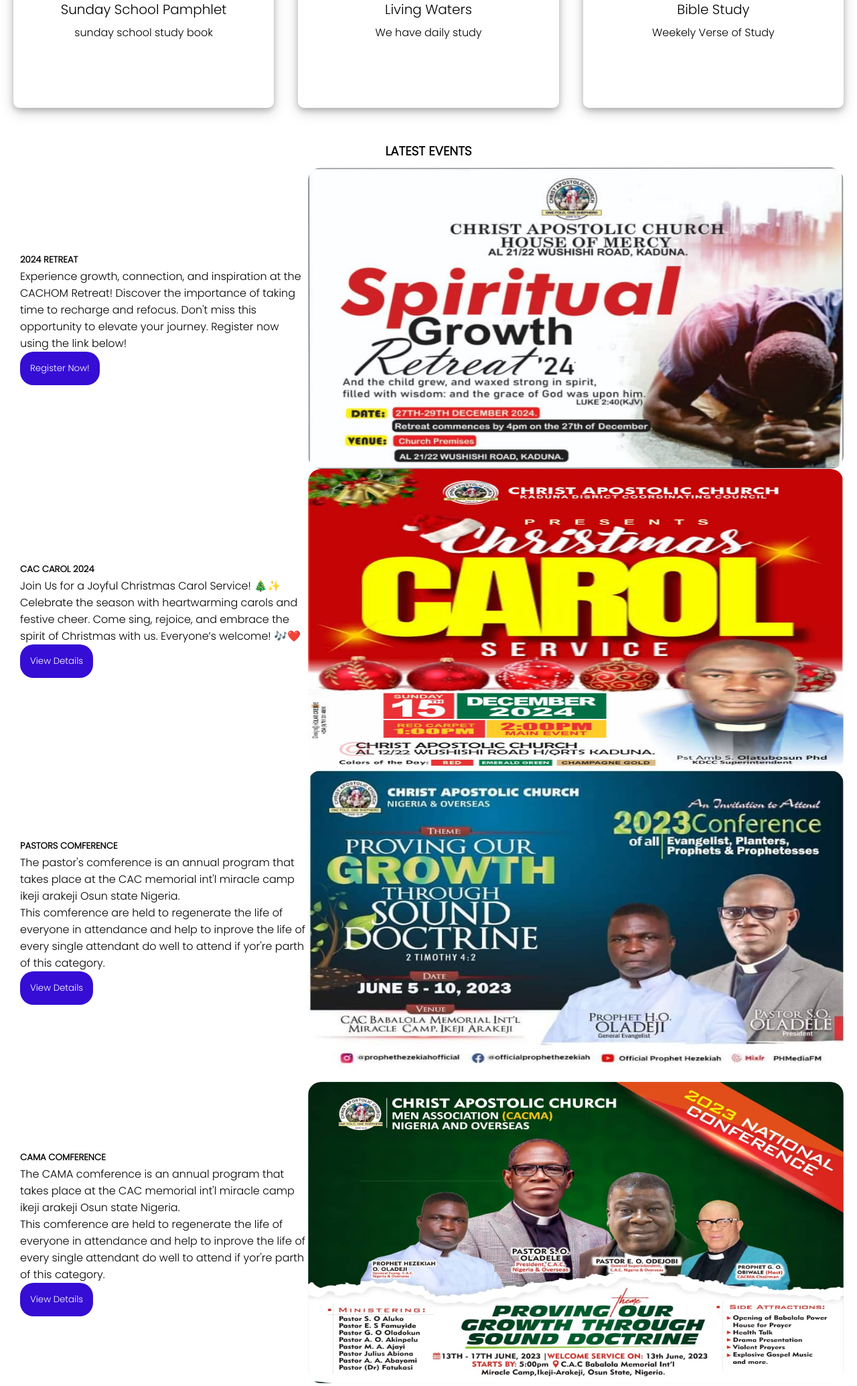
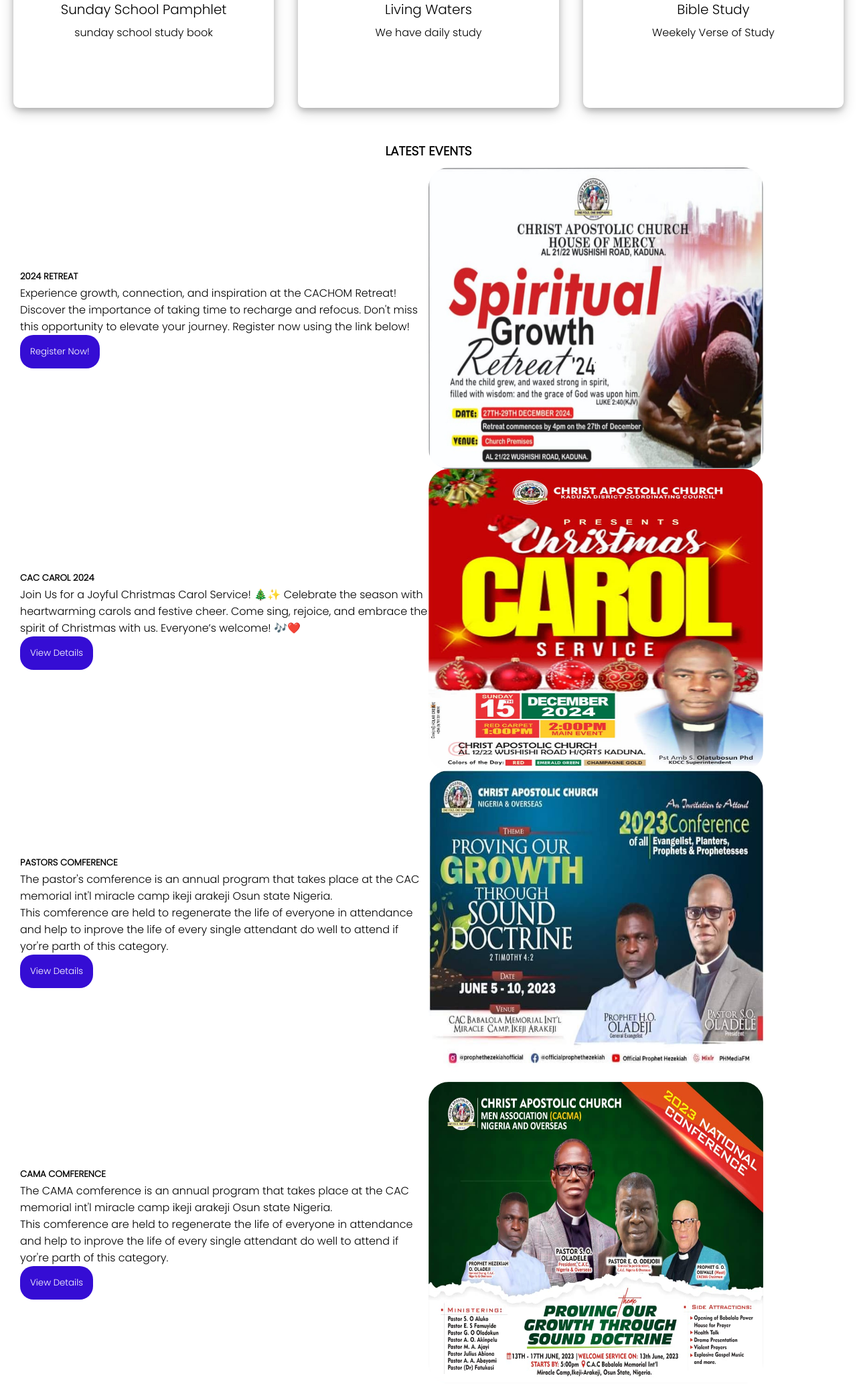
Before and after one commit to Atmosphere0102/cachom, a PHP site: page / in a window 1280 px wide. Shown: the part 983-3052 px from the top of the page at 67% size. Run offline with PHP 8.4, Linux system fonts and the light colour scheme.

Commit message:
Update styles.css

```diff
--- a/styles.css
+++ b/styles.css
@@ -240,9 +240,9 @@
 .container-2 img,
 .container-3 img,
 .container-4 img{
-   width: 800px;
+   width: 500px;
    height: 450px;
-   border-radius: 20px;
+   border-radius: 30px;
 }
 .event-1 h5,
 .event-2 h5,
```
